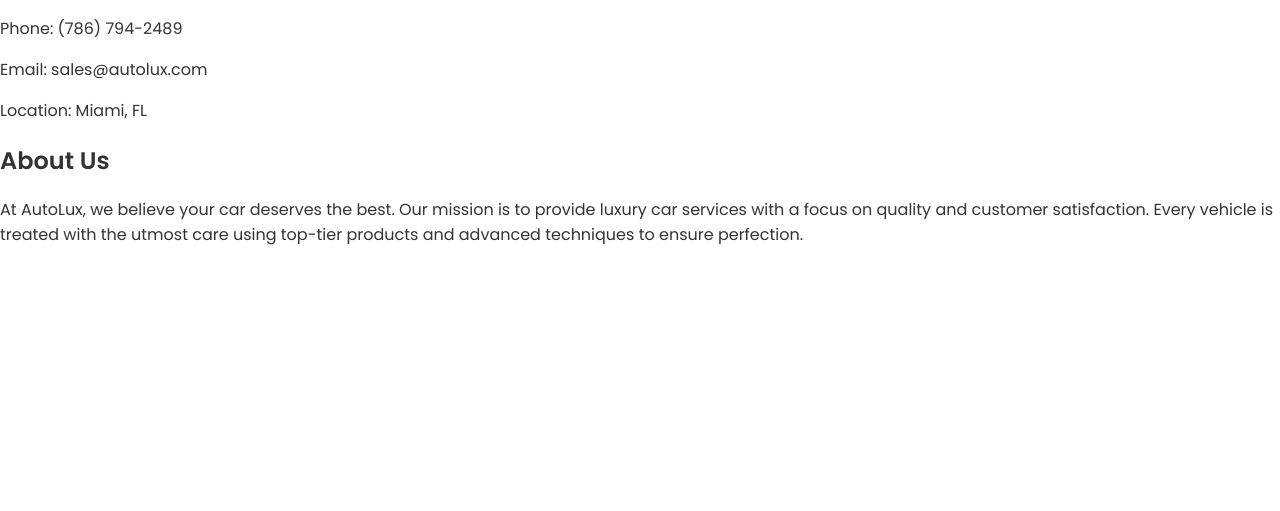
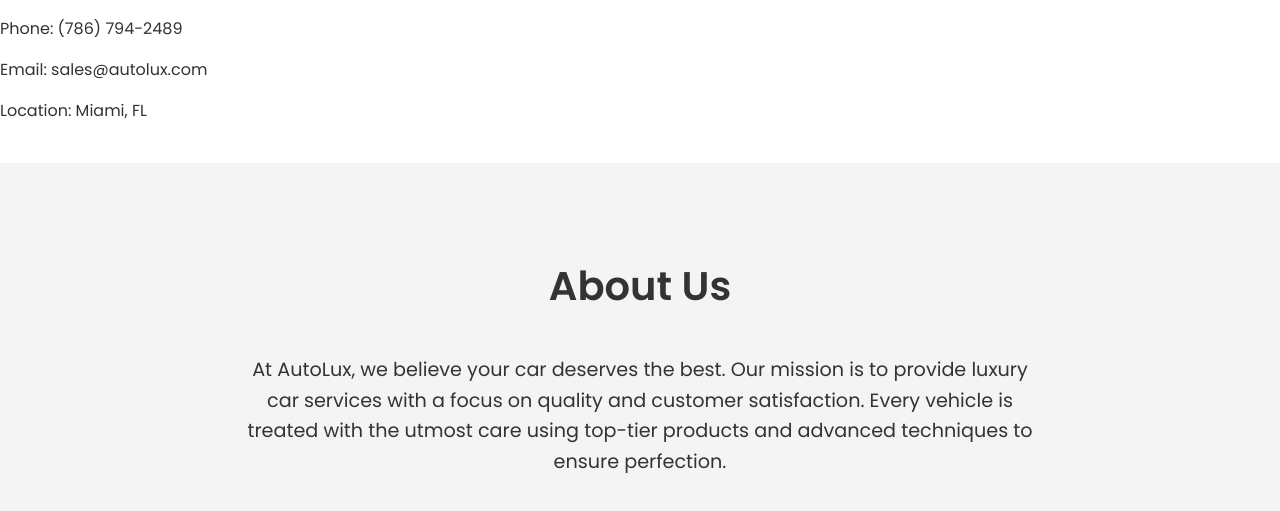
Before and after one commit to Franmd09/autoluxfl, a plain HTML site: page index.html in a window 1280 px wide. Shown: the part 2438-2949 px from the top of the page. Before the commit the page ends 2701 px from the top, so only its background shows below. Drawn offline with Linux system fonts and the light colour scheme.

Commit message:
style.css

```diff
--- a/style.css
+++ b/style.css
@@ -54,10 +54,25 @@ body {
     padding: 50px 10%;
     text-align: center;
 }
+/* About Us Section */
+.about-us {
+    display: flex;
+    flex-direction: column;
+    justify-content: center;
+    align-items: center;
+    background-color: #f4f4f4;
+    padding: 60px 10%;
+    text-align: center;
+    margin-top: 40px;
+}
 
-/* About Us Section */
-.About Us {
-    padding: 50px 10%;
-    text-align: center;
+.about-us h2 {
+    font-size: 2.5em;
+    margin-bottom: 20px;
+}
 
+.about-us p {
+    font-size: 1.2em;
+    line-height: 1.6;
+    max-width: 800px;
 }
```
